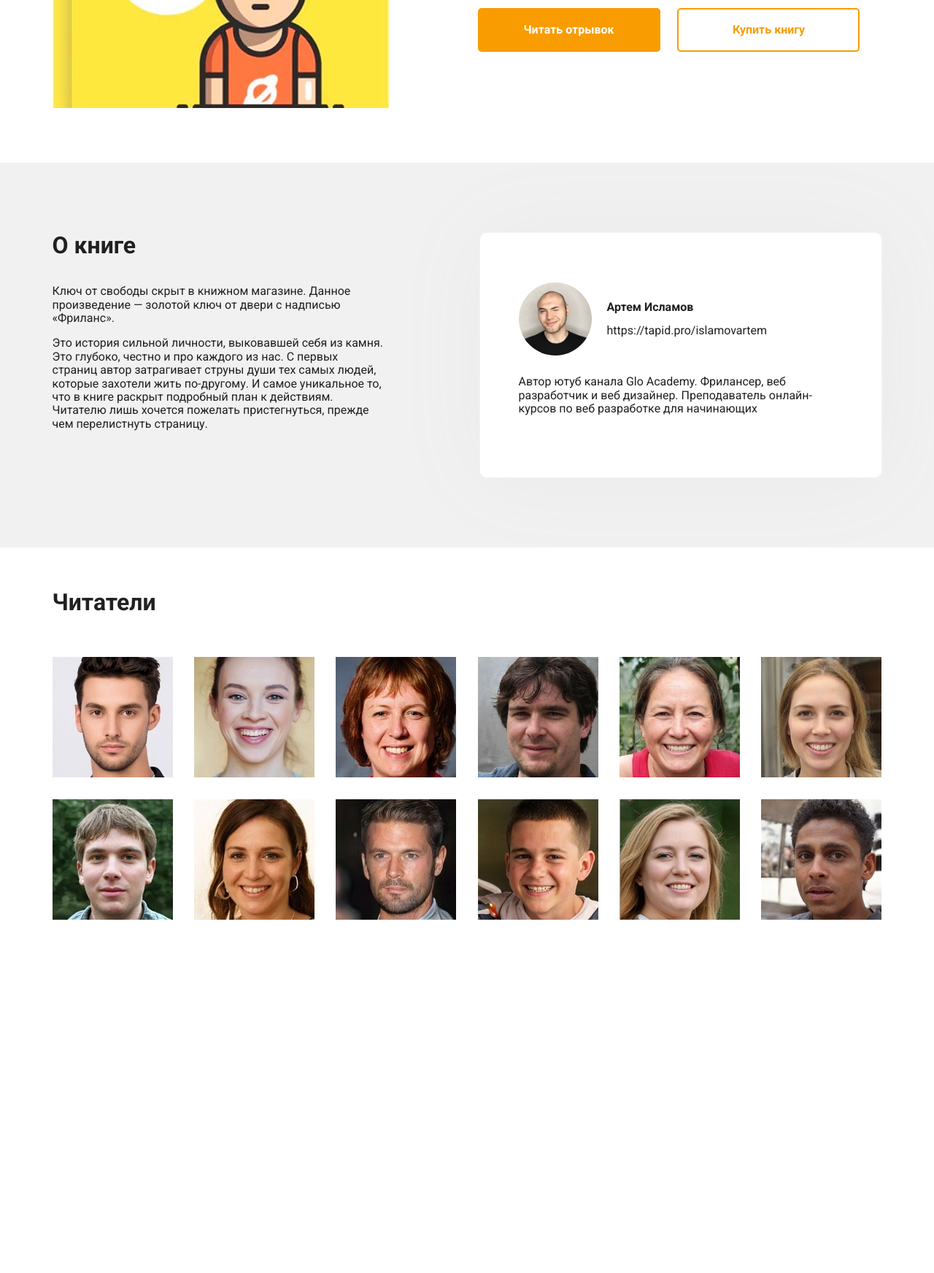
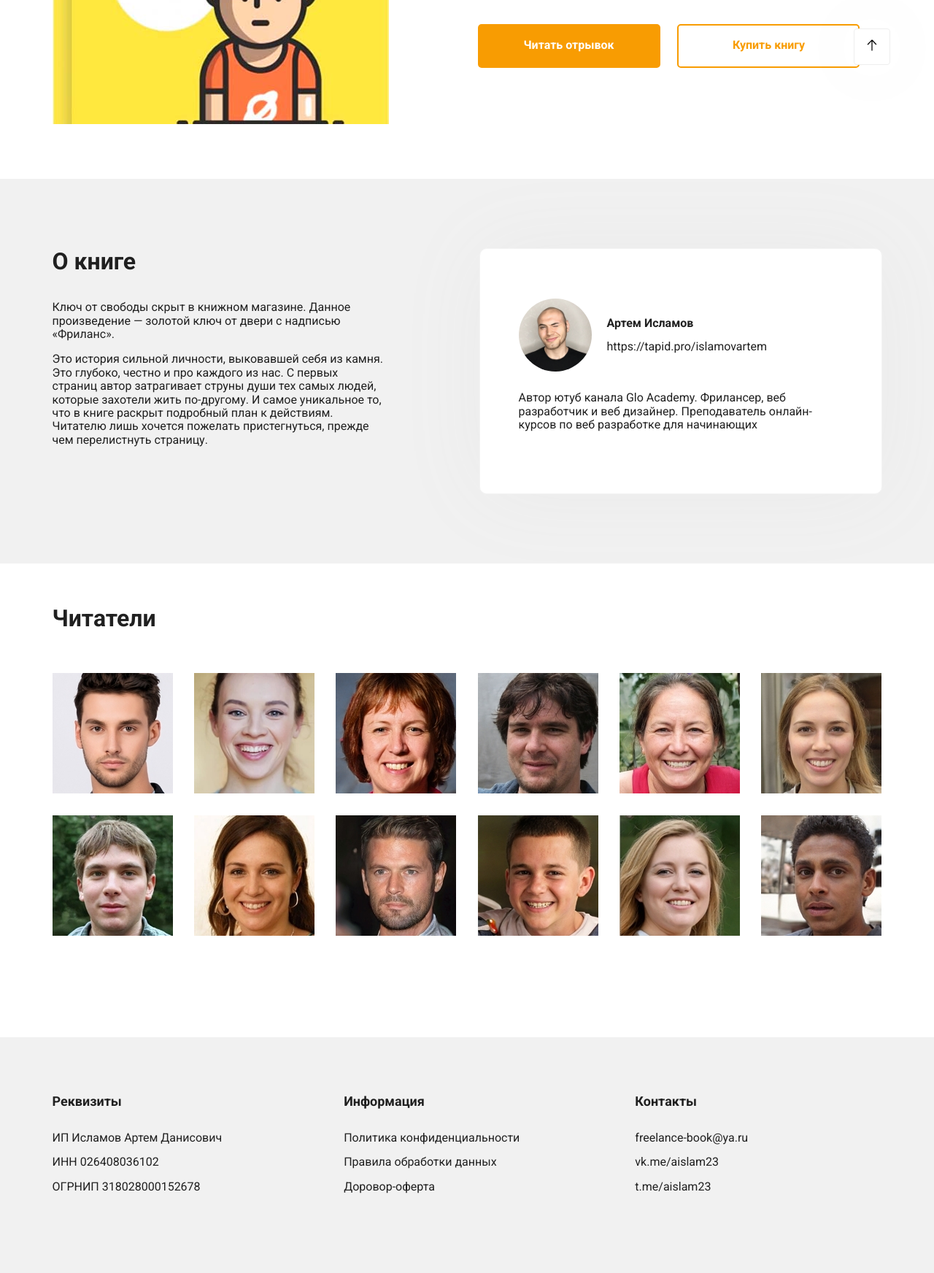
Before and after one commit to Zvonarev23/freelance-way, a plain HTML site: page index.html in a window 1280 px wide. Shown: the part 598-2342 px from the top of the page at 73% size. Before the commit the page ends 1997 px from the top, so only its background shows below. Drawn offline with Linux system fonts and the light colour scheme; files whose address does not match are found by name.

Commit message:
Finished lesson-4

```diff
--- a/css/style.css
+++ b/css/style.css
@@ -18,7 +18,12 @@ body {
 }
 
 .header {
-  padding: 11px 0;
+  position: fixed;
+  z-index: 1;
+  width: 100%;
+  left: 0;
+  top: 0;
+  padding: 22px 0;
   background-color: #f1f1f1;
 }
 
@@ -59,6 +64,7 @@ body {
 .hero {
   padding-top: 62px;
   padding-bottom: 71px;
+  margin-top: 60px;
   display: flex;
 }
 
@@ -68,7 +74,19 @@ body {
 }
 
 .hero-image {
+  position: relative;
   margin-right: 122px;
+}
+
+.sale {
+  position: absolute;
+  top: 23px;
+  right: 0;
+  padding: 12px 17px;
+  background-color: #c93535;
+  font-size: 18px;
+  font-weight: 400;
+  color: #ffffff;
 }
 
 .author {
@@ -269,3 +287,65 @@ body {
   height: 165px;
   object-fit: cover;
 }
+
+.footer {
+  padding-top: 60px;
+  padding-bottom: 93px;
+  background-color: #f1f1f1;
+}
+
+.footer-wrapper {
+  display: flex;
+  flex-wrap: wrap;
+}
+
+.requisites {
+  margin-right: 167px;
+}
+
+.footer-title {
+  font-size: 18px;
+  font-weight: 700;
+  margin-bottom: 30px;
+}
+
+.footer-list {
+  padding: 0;
+  list-style: none;
+  font-size: 16px;
+  font-weight: 400;
+}
+
+.list-item {
+  margin-bottom: 15px;
+}
+
+.footer-link {
+  text-decoration: none;
+  color: #202020;
+}
+
+.information {
+  margin-right: 158px;
+}
+
+.return {
+  position: fixed;
+  bottom: 113px;
+  right: 60px;
+  display: flex;
+  justify-content: center;
+  align-items: center;
+  width: 50px;
+  height: 50px;
+  border: 1px solid #eeeeee;
+  box-shadow: 0px 1px 120px 0px rgba(161, 161, 161, 0.07);
+  border-radius: 4px;
+  background-color: #ffffff;
+}
+
+.return-image {
+  width: 20px;
+  height: 20px;
+  transform: rotate(90deg);
+}
--- a/index.html
+++ b/index.html
@@ -37,6 +37,7 @@
         <div class="hero-wrapper">
           <div class="hero-image">
             <img src="./img/book.jpg" alt="Книга - Путь фрилансера" />
+            <span class="sale">Скидка 30%</span>
           </div>
 
           <div class="info">
@@ -155,5 +156,69 @@
         </div>
       </div>
     </section>
+
+    <footer class="footer">
+      <div class="container">
+        <div class="footer-wrapper">
+          <div class="requisites">
+            <h3 class="footer-title">Реквизиты</h3>
+            <ul class="footer-list">
+              <li class="list-item">ИП Исламов Артем Данисович</li>
+
+              <li class="list-item">ИНН 026408036102</li>
+
+              <li class="list-item">ОГРНИП 318028000152678</li>
+            </ul>
+          </div>
+          <div class="information">
+            <h3 class="footer-title">Информация</h3>
+
+            <ul class="footer-list">
+              <li class="list-item">
+                <a href="#" class="footer-link">Политика конфиденциальности</a>
+              </li>
+
+              <li class="list-item">
+                <a href="#" class="footer-link">Правила обработки данных</a>
+              </li>
+
+              <li class="list-item">
+                <a href="#" class="footer-link">Доровор-оферта</a>
+              </li>
+            </ul>
+          </div>
+
+          <div class="contacts">
+            <h3 class="footer-title">Контакты</h3>
+
+            <ul class="footer-list">
+              <li class="list-item">
+                <a href="mailto:freelance-book@ya.ru" class="footer-link"
+                  >freelance-book@ya.ru</a
+                >
+              </li>
+
+              <li class="list-item">
+                <a href="https://vk.me/aislam23" class="footer-link"
+                  >vk.me/aislam23</a
+                >
+              </li>
+
+              <li class="list-item">
+                <a href="https://t.me/aislam23" class="footer-link"
+                  >t.me/aislam23</a
+                >
+              </li>
+            </ul>
+          </div>
+        </div>
+      </div>
+    </footer>
+
+    <div class="return">
+      <a href="#" class="return-link">
+        <img src="./img/return.svg" alt="Наверх" class="return-image" />
+      </a>
+    </div>
   </body>
 </html>
```
Also changed, not shown: img/return.svg (added).
